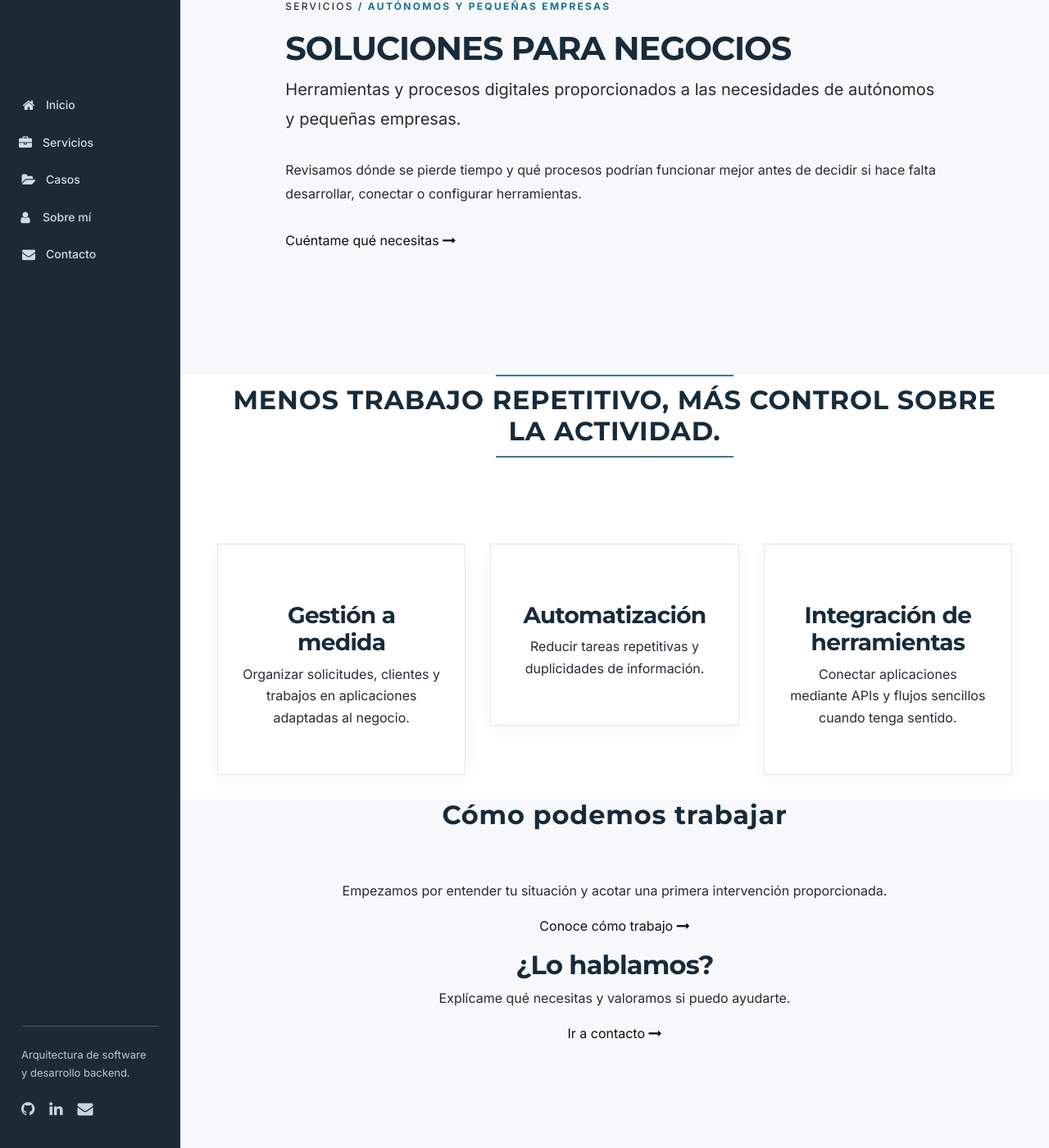
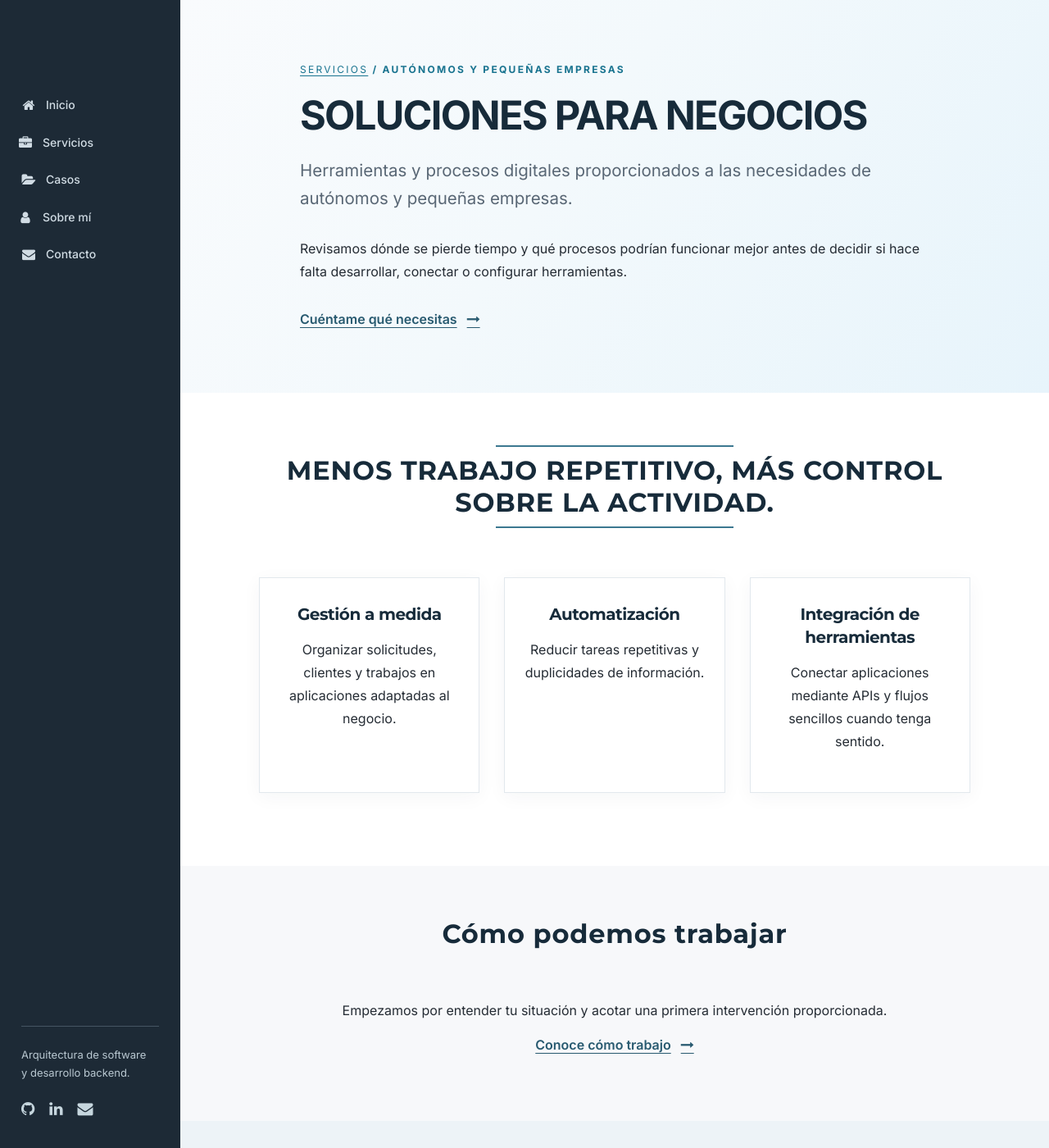
Before and after one commit to dabiz-me/dabiz.me, a Jekyll site: the page built from soluciones-negocios.md, in a window 1280 px wide and 1400 px high. Shown: the whole window at 82% size. Built offline with Jekyll 4.4.1, drawn with Linux system fonts in a browser that asks for light colours.

Commit message:
fix(v3): style interiors with existing Tfolio components

```diff
--- a/assets/css/portfolio-theme.css
+++ b/assets/css/portfolio-theme.css
@@ -476,14 +476,31 @@ a:focus-visible, button:focus-visible, input:focus-visible, textarea:focus-visib
  #collaboration .dabiz-collaboration-step{padding:22px}
 }
 
-/* V3: secondary service pages and audience routing, reusing Tfolio layout. */
-.dabiz-v3-page { background: var(--brand-surface); min-height: 65vh; padding: 75px 20px; }
-.dabiz-v3-content { max-width: 860px; margin: 0 auto; }
-.dabiz-v3-content h1 { font-size: clamp(2rem, 4vw, 3.2rem); margin: 15px 0 24px; }
-.dabiz-v3-lead { font-size: 1.2rem; line-height: 1.7; }
-.dabiz-v3-content .dabiz-cta { display: inline-block; margin-top: 22px; }
-.dabiz-audiences { padding: 65px 15px; background: var(--brand-white); }
-.dabiz-audiences .services-box { height: 100%; padding: 25px 20px; }
-.dabiz-audiences .services-box a { font-weight: 600; }
-.dabiz-audiences .dabiz-audience-column { margin-bottom: 22px; }
-@media (max-width: 767px) { .dabiz-v3-page { padding: 45px 5px; } .dabiz-audiences { padding: 40px 10px; } }
+
+/* V3.1 — interior pages extend the V2/Tfolio about, services and collaboration patterns. */
+.dabiz-detail-page .dabiz-service-hero{background:linear-gradient(125deg,#f9fbfd 0%,#f3f9fc 44%,#e7f4fb 100%);padding:clamp(45px,6vw,90px) clamp(15px,4vw,65px);}
+.dabiz-detail-page .dabiz-service-hero .about-wrapper{padding:0}
+.dabiz-detail-page .dabiz-service-hero .about-content{padding:0}
+.dabiz-detail-page .dabiz-service-hero h1{font:700 clamp(30px,3.8vw,53px)/1.18 'Inter',sans-serif;letter-spacing:-.035em;margin:8px 0 22px}
+.dabiz-detail-page .dabiz-service-hero .lead{font-size:clamp(17px,1.6vw,22px);line-height:1.65;color:var(--brand-muted);max-width:800px}
+.dabiz-detail-page .dabiz-service-hero p{max-width:830px}
+.dabiz-detail-page .dabiz-service-hero .dabiz-personal-eyebrow a{color:inherit;text-decoration:underline;text-underline-offset:3px}
+.dabiz-detail-page .dabiz-service-details{padding:clamp(45px,5vw,80px) clamp(15px,4vw,65px);background:var(--brand-white)}
+.dabiz-detail-page .dabiz-service-details .services,.dabiz-detail-page .dabiz-service-details .services-wrapper{background:transparent}
+.dabiz-detail-page .dabiz-service-card-grid{align-items:stretch;margin-top:35px}
+.dabiz-detail-page .dabiz-service-column{display:flex;min-width:0;margin-bottom:25px}
+.dabiz-detail-page .dabiz-service-card{width:100%;height:100%;margin:0;padding:30px 24px;display:flex;flex-direction:column;align-items:center;justify-content:flex-start}
+.dabiz-detail-page .dabiz-service-card h3{font-size:20px;line-height:1.4;margin:0 0 15px}
+.dabiz-detail-page .dabiz-service-card p{line-height:1.75;margin:0 0 18px}
+.dabiz-detail-page .dabiz-service-card a{margin-top:auto;font-weight:600;color:var(--brand-accent-dark);text-decoration:underline;text-underline-offset:4px}
+.dabiz-detail-page .dabiz-service-intro{max-width:750px;margin:0 auto;color:var(--brand-muted)}
+.dabiz-detail-page .dabiz-service-process{background:var(--brand-surface);padding:clamp(40px,5vw,75px) 25px}
+.dabiz-detail-page .dabiz-service-process .dabiz-collaboration-inner{max-width:1100px;margin:auto}
+.dabiz-detail-page .dabiz-service-link{display:inline-flex;align-items:center;gap:12px;color:var(--brand-accent-dark);font-weight:600;text-decoration:underline;text-underline-offset:4px}
+.dabiz-detail-page .dabiz-service-outro{padding:clamp(40px,5vw,75px) 20px;background:#edf3f7}
+.dabiz-detail-page .dabiz-service-outro h2{font-size:clamp(26px,3vw,37px);margin-bottom:18px}
+.dabiz-detail-page .dabiz-service-cta{display:inline-flex;align-items:center;gap:14px;background:var(--dabiz-blue);color:#fff!important;border-radius:40px;padding:13px 26px;font-weight:600;margin-top:15px}
+.dabiz-detail-page .dabiz-service-cta:hover{background:var(--brand-accent-dark);text-decoration:none}
+.dabiz-audience-more,.dabiz-services-index-link{margin-top:15px}
+.dabiz-audience-more a,.dabiz-services-index-link a{color:var(--brand-accent-dark);font-weight:600}
+@media(max-width:767px){.dabiz-detail-page .dabiz-service-hero{padding:42px 18px}.dabiz-detail-page .dabiz-service-details{padding:40px 10px}.dabiz-detail-page .dabiz-service-column{display:block;margin-bottom:17px}.dabiz-detail-page .dabiz-service-card{height:auto;padding:28px 19px}.dabiz-detail-page .dabiz-service-hero .about-content{padding:0}}
```
